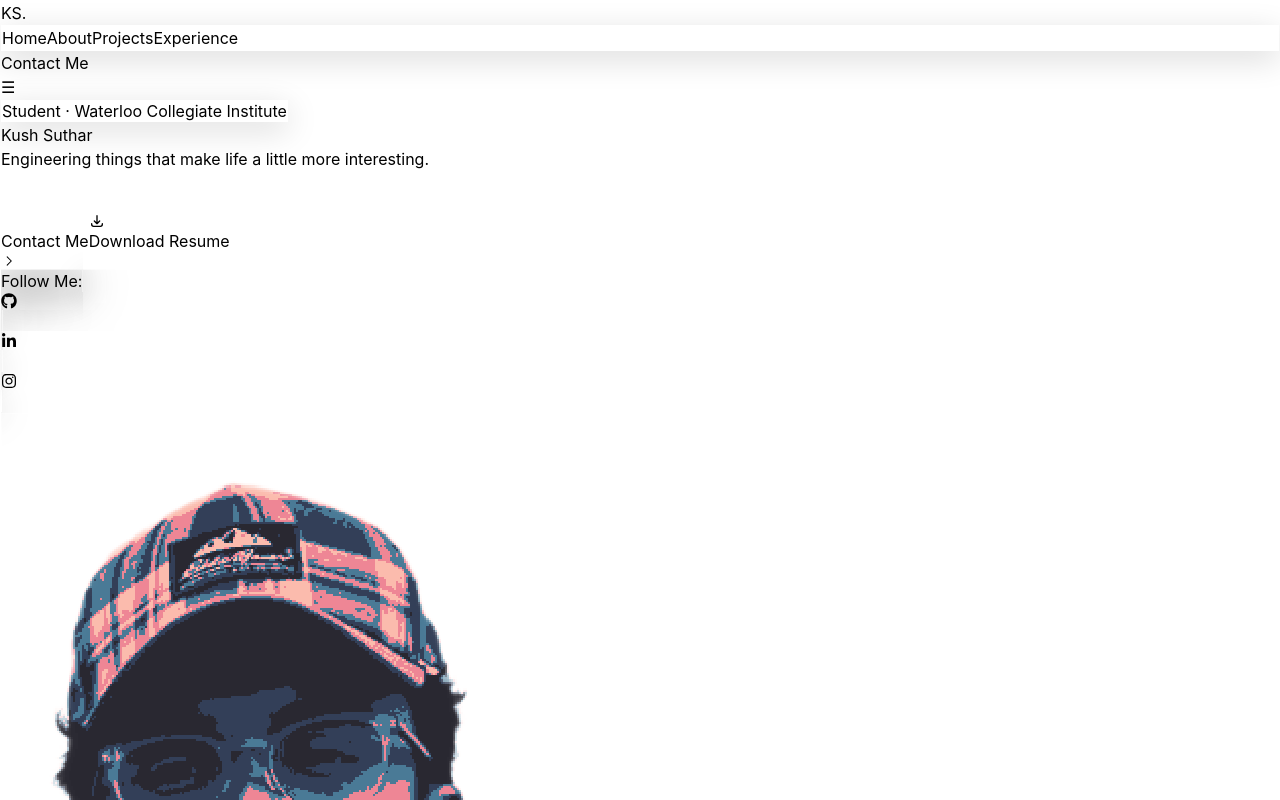
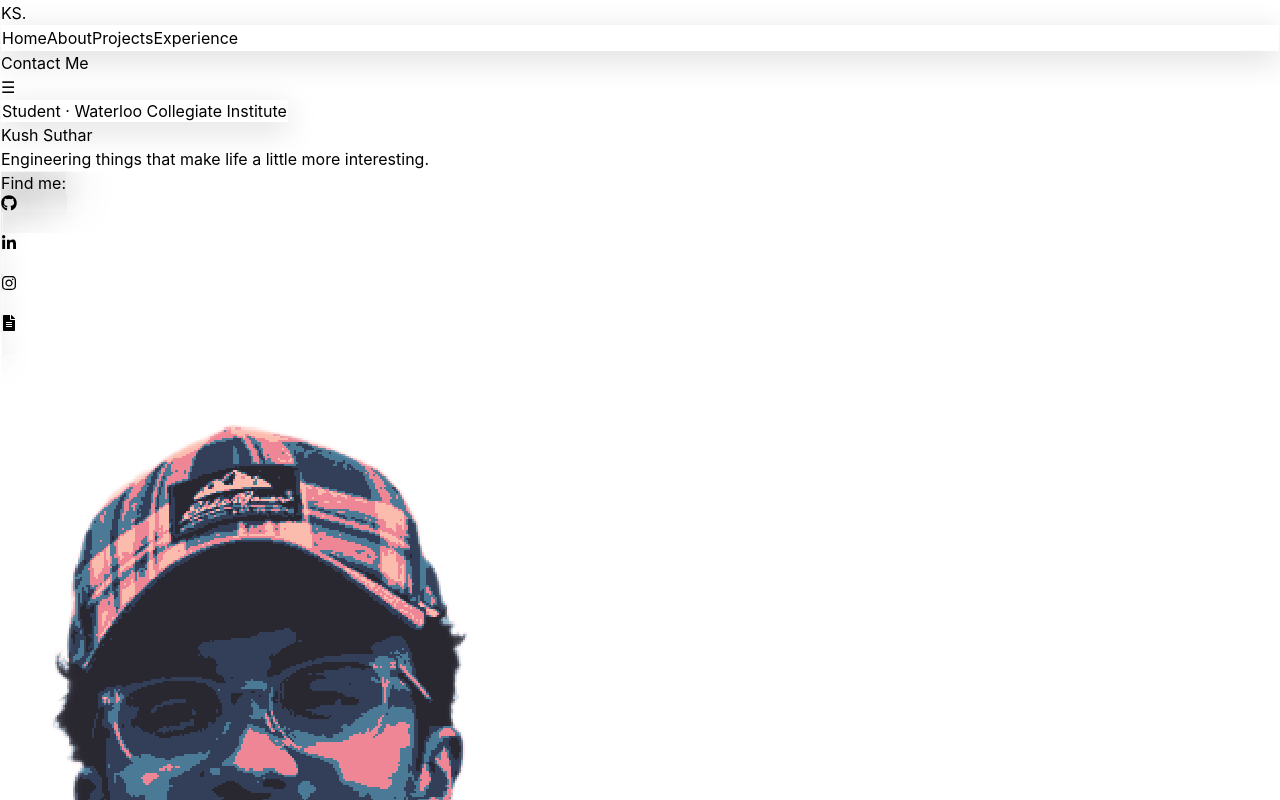
Before and after one commit to kus001/Portfolio-Site, a React (Vite) app in the folder vite-project/: page / in a window 1280 px wide. Shown: the top 800 px of the page. Built offline with nearby package versions, Linux system fonts and the light colour scheme.

Commit message:
Made the Home page look less cluterred, changing the sizes of icons, and removed icons that were not needed.

```diff
--- a/vite-project/src/components/AnimatedBorderButton.jsx
+++ b/vite-project/src/components/AnimatedBorderButton.jsx
@@ -6,7 +6,7 @@ export const AnimatedBorderButton = ({children, onClick }) => { // added and onC
         hover:border-primary/50 transition-all duration-1000 focus:outline-none
         focus-visible:ring-2 focus-visible:ring-primary focus-visible:ring-2
         focus-visible:ring-primary focus-visible:ring-offset-2 disabled:opacity-50
-        disabled:cursor-not-allowed group px-8 py-4 text-lg font-medium rounded-full
+        disabled:cursor-not-allowed group px-6 py-3 text-sm font-medium rounded-full
         overflow-visible animated-border">
             {/* Animated SVG Border */}
             <svg
--- a/vite-project/src/components/Button.jsx
+++ b/vite-project/src/components/Button.jsx
@@ -4,7 +4,7 @@ export const Button = ({ className="", size="default", children, ...props }) =>
         const sizeClasses = {
             sm: "px-4 py-2 text-sm",
             default: "px-6 py-3 text-base",
-            lg: "px-8 py-4 text-lg",
+            lg: "px-6 py-3 text-sm",
         }
     const classes = `${baseClasses} ${sizeClasses[size]} ${className}`;
     return (
--- a/vite-project/src/sections/Hero.jsx
+++ b/vite-project/src/sections/Hero.jsx
@@ -3,7 +3,7 @@ import profile3 from "@/assets/profilepic3.png";
 import profile4 from "@/assets/profilepic4.png";
 import { Button } from "@/components/Button";
 import { GoChevronRight } from "react-icons/go";
-import { FaGithub, FaLinkedinIn, FaInstagram } from "react-icons/fa";
+import { FaGithub, FaLinkedinIn, FaInstagram, FaFileAlt } from "react-icons/fa";
 import { AnimatedBorderButton } from "@/components/AnimatedBorderButton";
 import { IoChevronDownOutline } from "react-icons/io5";
 import { HiOutlineDownload } from "react-icons/hi";
@@ -52,7 +52,7 @@ export const Hero = ({ setActiveSection }) => {
             <div className="container mx-auto px-6 pt-32 pb-20 relative z-10">
                 <div className="grid lg:grid-cols-2 gap-12 items-center">
                     {/* left column */}
-                    <div className="space-y-8">
+                    <div className="space-y-6">
                         <div className="animate-fade-in">
                             <span className="inline-flex items-center gap-2 px-4 py-2 rounded-full glass text-sm text-primary">
                                 <span className="w-2 h-2 bg-primary rounded-full animate-pulse"/>
@@ -64,43 +64,28 @@ export const Hero = ({ setActiveSection }) => {
                         <div className="space-y-4">
                             <h1 className="text-5xl md:text-6xl lg:text-7xl font-bold leading-tight animate-fade-in animation-delay-100">
                                 Kush <span className="text-primary glow-text">Suthar</span>
-                                {/* <br />
-                                experiences with
-                                <br />
-                                <span className="font-serif italic font-normal text-white">
-                                    precision.
-                                </span> */}
                             </h1>
                             <p className="text-lg text-muted-foreground max-w-lg animate-fade-in animation animation-delay-200">
                                 Engineering things that make life a little more interesting.
                             </p>
                         </div>
 
-                        {/* CTA */}
-                        <div className="flex flex-wrap gap-4 animate-fade-in animation-delay-300">
-                            <Button size="lg" onClick={() => setActiveSection("contact")}> {/* had to get help from AI for some parts, I could not figure out the syntax of using setActiveSection() with onClick() */}
-                                Contact Me <GoChevronRight className="w-5 h-5"/>
-                            </Button>
-                            <AnimatedBorderButton onClick={() => window.open("/Resume - Kush Suthar.png", "_blank")}>
-                                <HiOutlineDownload className="w-5 h-5"/>
-                                Download Resume
-                            </AnimatedBorderButton>
-                        </div>
-
                         {/* social links */}
                         <div className="flex items-center gap-4 animate-fade-in animation-delay-400">
-                            <span className="text-sm text-muted-foreground">Follow Me: </span>
+                            <span className="text-sm text-muted-foreground">Find me: </span>
                             {[
                                 {icon: FaGithub, href: "https://github.com/kus001"},
                                 {icon: FaLinkedinIn, href: "#"},
                                 {icon: FaInstagram, href: "https://www.instagram.com/kus.sutharr"},
+                                {icon: FaFileAlt, label: "Resume", onClick : () => window.open("/Resume - Kush Suthar.png", "_blank")}
                             ].map((social, idx) => (
-                                <a key={idx} href={social.href} className="p-5 rounded-full glass hover:bg-primary/10 hover:text-primary transition-all duration-300">
-                                    {<social.icon className="w-5 h-5"/>}
+                                <a key={idx} href={social.href} onClick={social.onClick} className="p-4 rounded-full glass hover:bg-primary/10 hover:text-primary transition-all duration-300">
+                                    {<social.icon className="w-4.5 h-4.5"/>}
                                 </a>
                             ))}
                         </div>
                     </div>
+
                     {/* right column */}
                     <div className="relative animate-fade-in animation-delay-300">
                         {/* profile pic */}
```
